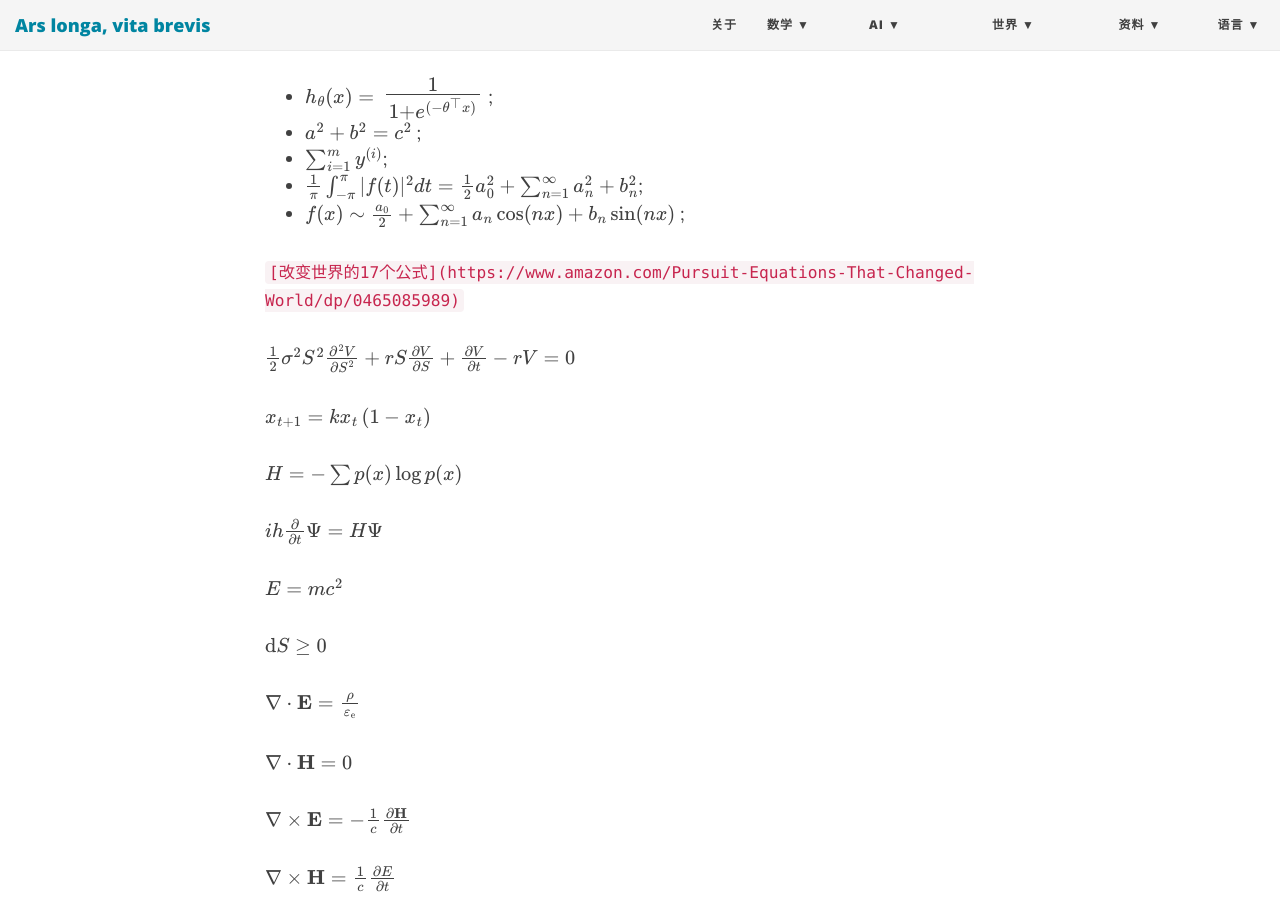
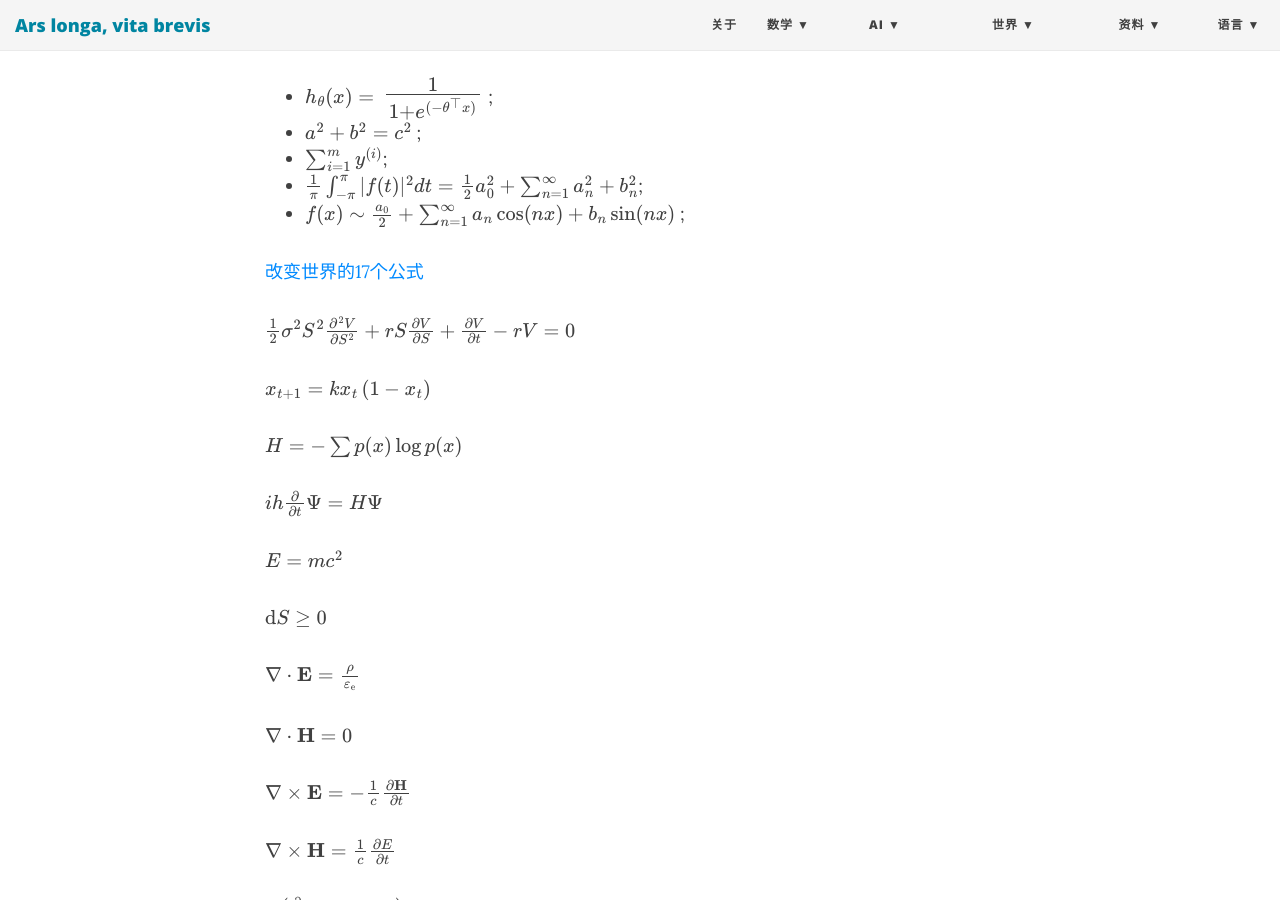
Before and after one commit to ZionPi/zionpi.github.io, a Jekyll site: the page built from about.md, in a window 1280 px wide and 900 px high, scrolled down 2212 px. Built offline with Jekyll 4.4.1, drawn with Linux system fonts in a browser that asks for light colours; nearby versions of some CDN libraries; formulas are drawn with MathJax 3.

Commit message:
Update about.md

```diff
--- a/about.md
+++ b/about.md
@@ -65,7 +65,7 @@ than any strictly utilitarian course would have permitted.
  $$;<br/>
  - $f(x)\sim \frac{a_0}{2}+\sum_{n=1}^{\infty}a_n\cos(nx)+b_n\sin(nx) $ ;<br/>
 
-`[改变世界的17个公式](https://www.amazon.com/Pursuit-Equations-That-Changed-World/dp/0465085989)`
+ [改变世界的17个公式](https://www.amazon.com/Pursuit-Equations-That-Changed-World/dp/0465085989)
 
 $ \frac{1}{2} \sigma^{2} S^{2} \frac{\partial^{2} V}{\partial S^{2}}+r S \frac{\partial V}{\partial S}+\frac{\partial V}{\partial t}-r V=0 $
 
```
